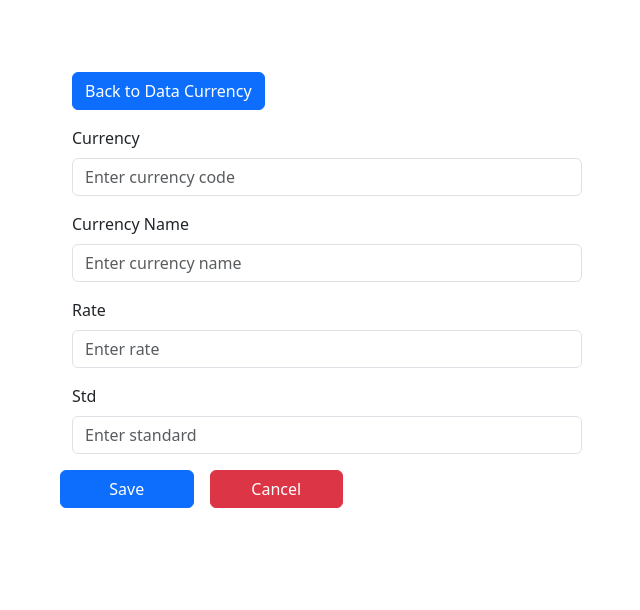
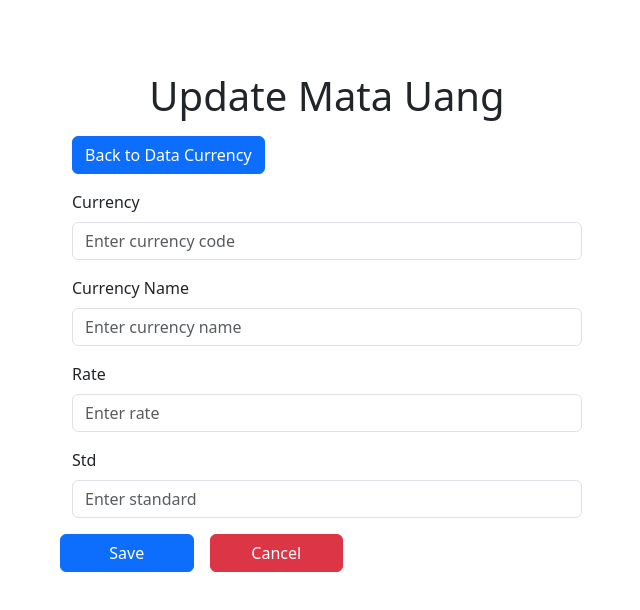
Before and after one commit to AndiLauw7/TechnicalTestPTMurinda, a React (Vite) app in the folder client/: page /updateccy/1 in a window 1280 px wide. Shown: the top 610 px of the page, without its empty margins (313-953 px from the left). Built offline with nearby package versions, Linux system fonts and the light colour scheme.

Commit message:
update selected ccy berdasarkan std

```diff
--- a/client/src/pages/AddCoa.jsx
+++ b/client/src/pages/AddCoa.jsx
@@ -211,6 +211,7 @@ export default function AddCoa() {
   return (
     <div className="container">
       <Form className="px-4 py-4 mx-auto my-5 col-6" onSubmit={handleSubmit}>
+        <h1 className="text-center mb-3">Add COA</h1>
         <div className="mb-3">
           <Button onClick={() => navigate("/data-coa")}>
             Back to Data COA
--- a/client/src/pages/AddCurrency.jsx
+++ b/client/src/pages/AddCurrency.jsx
@@ -39,6 +39,7 @@ export default function AddCurrency() {
   return (
     <div className="container">
       <Form className="px-4 py-4 mx-auto my-5 col-6" onSubmit={handleSubmit}>
+        <h1 className="text-center mb-3">Add Mata Uang</h1>
         <div className="mb-3">
           <Button onClick={() => navigate("/")}>Back Currency</Button>
         </div>
--- a/client/src/pages/UpdateCcy.jsx
+++ b/client/src/pages/UpdateCcy.jsx
@@ -44,7 +44,6 @@ export default function UpdateCcy() {
   const handleSubmit = async (e) => {
     e.preventDefault();
     try {
-      // API request untuk memperbarui data mata uang (sesuaikan dengan API Anda)
       const response = await API.patch(`/updateccy/${ccyData.id}`, formData);
       console.log("Currency updated successfully", response);
       navigate("/"); // Navigasi kembali ke halaman Data Currency setelah update
@@ -56,7 +55,8 @@ export default function UpdateCcy() {
   return (
     <div className="container">
       <Form className="px-4 py-4 mx-auto my-5 col-6" onSubmit={handleSubmit}>
-        <div className="mb-3">
+        <h1 className="text-center mb-3">Update Mata Uang</h1>
+        <div className="mb-3 d-flex">
           <Button onClick={() => navigate("/")}>Back to Data Currency</Button>
         </div>
 
@@ -78,7 +78,6 @@ export default function UpdateCcy() {
             type="text"
             name="currencyName"
             value={formData.currencyName}
-            s
             onChange={handleChange}
             placeholder="Enter currency name"
             required
--- a/client/src/pages/UpdateCoa.jsx
+++ b/client/src/pages/UpdateCoa.jsx
@@ -241,6 +241,7 @@ export default function UpdateCoa() {
   return (
     <div className="container">
       <Form className="px-4 py-4 mx-auto my-5 col-6" onSubmit={handleUpdate}>
+        <h1 className="text-center mb-3">Update COA</h1>
         <div className="mb-3">
           <Button onClick={() => navigate("/data-coa")}>
             Back to Data COA
```
